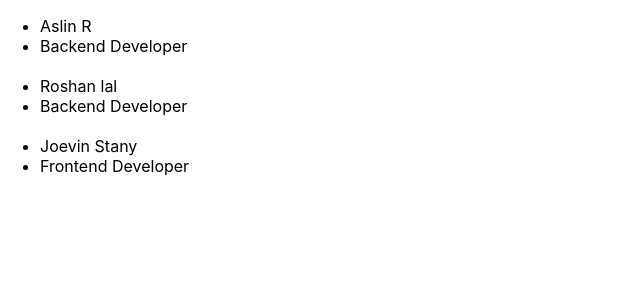
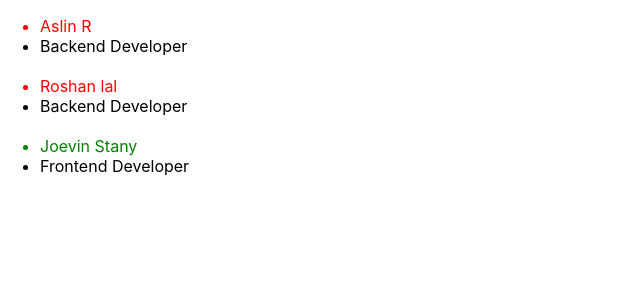
Before and after one commit to aslin-joel-r/learning-react-js, a React (Create React App) app in the folder client/: page / in a window 1280 px wide. Shown: the top 300 px of the page, without its empty margins (0-640 px from the left). Built offline with nearby package versions, Linux system fonts and the light colour scheme.

Commit message:
added the styles in it

```diff
--- a/client/src/App.js
+++ b/client/src/App.js
@@ -14,7 +14,7 @@ function App() {
 
   const everyone = names.map(info=>{
     return <div>
-      <li>{info.name}</li>
+      <li style={{color: info.role=='Backend Developer' ?'red':'green' }}>{info.name}</li>
       <li>{info.role}</li>
       <br/>
     </div>
```
